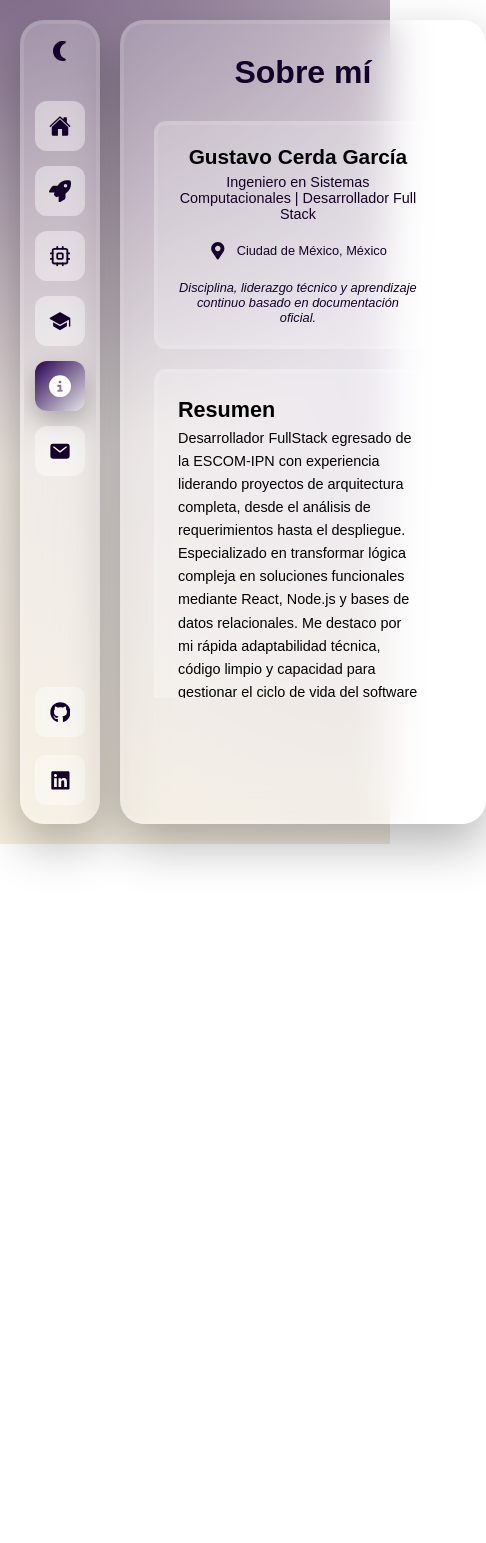
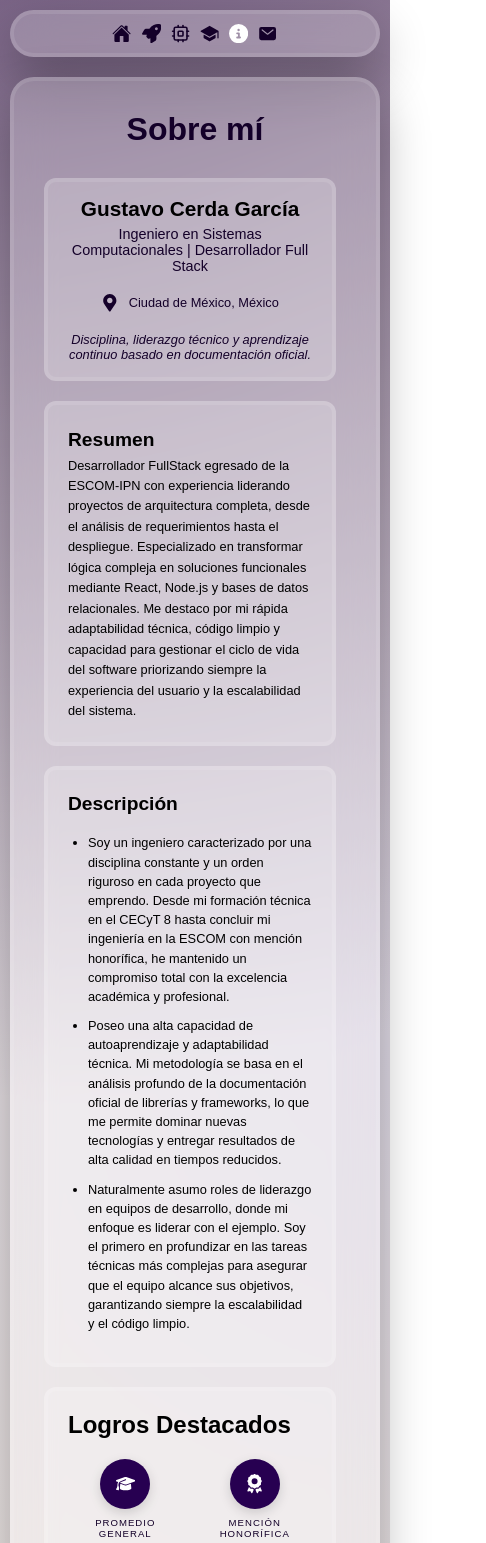
Before and after one commit to GussCG/portfolio-gcg, a React (Vite) app: page /about in a window 390 px wide. Shown: the top 1543 px of the page, 486 px wide, since content can reach past the window. Before the commit the page ends 844 px from the top, so only its background shows below. Built offline with nearby package versions, Linux system fonts and the light colour scheme; a web font is replaced by a local one.

Commit message:
Se arreglaron los media querys

```diff
--- a/src/App.jsx
+++ b/src/App.jsx
@@ -1,3 +1,4 @@
+import { useState, useEffect } from "react";
 import { Routes, Route } from "react-router-dom";
 import MainLayout from "./layouts/MainLayout";
 import { ThemeProvider } from "./context/ThemeContext";
@@ -10,6 +11,32 @@ import Contact from "./components/sections/Contact/Contact";
 import About from "./components/sections/About/About";
 
 function App() {
+  const [isMobile, setIsMobile] = useState(false);
+
+  useEffect(() => {
+    const handleResize = () => {
+      setIsMobile(window.innerWidth <= 320);
+    };
+
+    window.addEventListener("resize", handleResize);
+    handleResize();
+
+    return () => window.removeEventListener("resize", handleResize);
+  }, []);
+
+  if (isMobile) {
+    return (
+      <div className="mobile-warning">
+        <h1>Pronto Versión para Móviles!</h1>
+        <p>
+          Estamos trabajando en una versión optimizada para dispositivos
+          móviles. Por favor, visita el sitio desde una computadora para una
+          mejor experiencia.
+        </p>
+      </div>
+    );
+  }
+
   return (
     <ThemeProvider>
       <MainLayout>
--- a/src/styles/App.scss
+++ b/src/styles/App.scss
@@ -1,6 +1,7 @@
 @use "variables" as *;
 
 .app-layout {
+  width: 100vw;
   min-height: 100vh;
   padding: 20px;
   background: var(--dynamic-bg);
@@ -15,6 +16,15 @@
 
   animation: gradientMove 20s ease infinite;
   transition: background 0.5s ease;
+
+  @media (max-width: 768px) {
+    grid-template-columns: 1fr;
+    grid-template-rows: auto 1fr;
+    grid-template-areas:
+      "sidebar"
+      "main";
+    padding: 10px;
+  }
 
   .app-content {
     grid-area: main;
@@ -32,3 +42,33 @@
     flex-direction: column;
   }
 }
+
+.mobile-warning {
+  position: fixed;
+  top: 0;
+  left: 0;
+  width: 100%;
+  height: 100%;
+  background: rgba(0, 0, 0, 0.8);
+  color: #fff;
+  display: flex;
+  flex-direction: column;
+  justify-content: center;
+  align-items: center;
+  text-align: center;
+  padding: 20px;
+  z-index: 9999;
+  gap: 20px;
+
+  h2 {
+    font-size: 24px;
+    margin-bottom: 10px;
+    color: var(--primary-color);
+  }
+
+  p {
+    font-size: 18px;
+    max-width: 400px;
+    color: var(--text-color);
+  }
+}
--- a/src/styles/components/_cards.scss
+++ b/src/styles/components/_cards.scss
@@ -294,5 +294,16 @@
         }
       }
     }
+
+    @media (max-width: 550px) {
+      .education-content {
+        align-items: center;
+        text-align: center;
+      }
+
+      .education-logos {
+        display: none;
+      }
+    }
   }
 }
--- a/src/styles/components/_sections.scss
+++ b/src/styles/components/_sections.scss
@@ -8,8 +8,13 @@
   display: flex;
   justify-content: center;
   align-items: flex-start;
+  position: relative;
 
-  position: relative;
+  @media (max-width: 768px) {
+    height: auto;
+    min-height: 100%;
+    overflow: visible;
+  }
 
   .container {
     width: 100%;
@@ -18,11 +23,10 @@
     flex-direction: column;
 
     h1 {
-      font-size: 3rem;
+      font-size: clamp(2rem, 5vw, 3rem);
       color: var(--accent-color-role);
 
       @media (max-width: 1200px) {
-        font-size: 2rem;
         text-align: center;
       }
     }
@@ -68,19 +72,18 @@
 
   &.home {
     h2 {
-      font-size: 1.5rem;
+      font-size: clamp(1.2rem, 3vw, 1.5rem);
       font-weight: 500;
       margin-bottom: 20px;
       color: var(--accent-color-role);
 
       @media (max-width: 1200px) {
-        font-size: 1.2rem;
         text-align: center;
       }
     }
 
     p {
-      font-size: 1.2rem;
+      font-size: clamp(0.95rem, 2vw, 1.2rem);
       font-weight: 300;
       margin: 0 auto 30px auto;
       line-height: 1.5;
@@ -89,17 +92,13 @@
       strong {
         font-weight: 700;
       }
-
-      @media (max-width: 1200px) {
-        font-size: 0.9rem;
-      }
     }
 
     .quick-stats {
       display: flex;
       justify-content: center;
-      gap: 40px;
-      margin-top: 50px;
+      gap: clamp(20px, 4vw, 40px);
+      margin-top: clamp(30px, 5vw, 50px);
 
       .stat {
         display: flex;
@@ -107,18 +106,13 @@
         align-items: center;
 
         .number {
-          font-size: 2rem;
+          font-size: clamp(1.5rem, 4vw, 2rem);
           font-weight: 700;
           text-align: center;
-
-          @media (max-width: 1200px) {
-            font-size: 1.5rem;
-            text-align: center;
-          }
         }
 
         .label {
-          font-size: 0.9rem;
+          font-size: clamp(0.75rem, 1.5vw, 0.9rem);
           font-weight: 500;
           color: var(--accent-color-role);
           text-align: center;
@@ -140,6 +134,15 @@
         justify-content: center;
         align-items: flex-start;
         margin-bottom: 30px;
+
+        @media (max-width: 500px) {
+          align-items: center !important;
+          text-align: center;
+
+          h2 {
+            font-size: 1.8rem;
+          }
+        }
 
         .filters {
           display: flex;
@@ -170,6 +173,22 @@
               box-shadow: 0 8px 20px rgba(0, 0, 0, 0.2);
             }
           }
+
+          @media (max-width: 500px) {
+            overflow-x: auto;
+            padding-bottom: 10px;
+            justify-content: flex-start;
+
+            &::-webkit-scrollbar {
+              display: none;
+            }
+            scrollbar-width: none;
+
+            button {
+              flex-shrink: 0;
+              white-space: nowrap;
+            }
+          }
         }
 
         @media (max-width: 1200px) {
@@ -186,8 +205,12 @@
         padding-right: 10px;
 
         display: grid;
-        grid-template-columns: repeat(auto-fit, minmax(400px, 1fr));
+        grid-template-columns: repeat(auto-fit, minmax(300px, 1fr));
         gap: 20px;
+
+        @media (max-width: 550px) {
+          grid-template-columns: 1fr;
+        }
       }
     }
   }
@@ -320,6 +343,9 @@
           flex-direction: column;
           gap: 20px;
           margin-top: 30px;
+
+          height: auto;
+          overflow-y: visible;
         }
       }
 
@@ -334,7 +360,7 @@
         border: var(--border-container);
         border-radius: 12px;
         background-color: var(--background-container);
-        padding: 20px;
+        padding: clamp(15px, 3vw, 20px);
 
         display: flex;
         flex-direction: column;
@@ -355,12 +381,12 @@
             gap: 5px;
 
             .name {
-              font-size: 1.7rem;
+              font-size: clamp(1.3rem, 3vw, 1.7rem);
               font-weight: 700;
             }
 
             .role {
-              font-size: 1rem;
+              font-size: clamp(0.9rem, 1.5vw, 1rem);
               font-weight: 500;
               color: var(--accent-color-role);
             }
@@ -397,25 +423,22 @@
             .item {
               .name {
                 text-align: center;
-                font-size: 1.3rem;
               }
 
               .role {
                 text-align: center;
-                font-size: 0.9rem;
               }
             }
           }
         }
 
         .motto {
-          font-size: 0.9rem;
+          font-size: clamp(0.8rem, 1.5vw, 0.9rem);
           font-style: italic;
           color: var(--accent-color-role);
 
           @media (max-width: 1200px) {
             text-align: center;
-            font-size: 0.8rem;
           }
         }
       }
@@ -427,7 +450,7 @@
         border-radius: 12px;
         background-color: var(--background-container);
 
-        font-size: 0.9rem;
+        font-size: clamp(0.8rem, 1.5vw, 0.9rem);
         line-height: 1.6;
       }
 
@@ -442,7 +465,7 @@
         flex-direction: column;
         gap: 15px;
 
-        font-size: 0.9rem;
+        font-size: clamp(0.8rem, 1.5vw, 0.9rem);
         line-height: 1.5;
 
         ul {
@@ -467,12 +490,9 @@
         flex-direction: column;
 
         .badges-container {
-          display: flex;
-          flex-direction: row;
-          align-items: flex-start;
-          justify-content: center;
-          gap: 10px;
-          flex: 1;
+          display: grid;
+          grid-template-columns: repeat(auto-fit, minmax(100px, 1fr));
+          gap: 15px;
           width: 100%;
           margin-top: 20px;
 
@@ -483,8 +503,8 @@
             flex: 1;
 
             .icon-wrapper {
-              width: 60px;
-              height: 60px;
+              width: clamp(50px, 8vw, 60px);
+              height: clamp(50px, 8vw, 60px);
               border-radius: 50%;
               background-color: var(--accent-color);
               display: flex;
@@ -500,20 +520,20 @@
               }
 
               .highlight-icon {
-                font-size: 1.5rem;
+                font-size: clamp(1.2rem, 2vw, 1.5rem);
                 color: white;
               }
             }
 
             .highlight-value {
-              font-size: 0.8rem;
+              font-size: clamp(0.9rem, 1.5vw, 1rem);
               font-weight: 700;
               text-align: center;
               margin-top: 4px;
             }
 
             .highlight-label {
-              font-size: 0.75rem;
+              font-size: clamp(0.6rem, 1.2vw, 0.8rem);
               color: var(--accent-color-role);
               text-transform: uppercase;
               letter-spacing: 1px;
@@ -544,7 +564,7 @@
             .philosophy-point {
               font-weight: 500;
               color: var(--accent-color-role);
-              font-size: 0.9rem;
+              font-size: clamp(0.8rem, 1.5vw, 0.9rem);
             }
           }
         }
--- a/src/styles/components/_sidebar.scss
+++ b/src/styles/components/_sidebar.scss
@@ -182,6 +182,12 @@
         font-size: 1.1rem;
       }
     }
+
+    @media (max-width: 550px) {
+      .social-link {
+        display: none;
+      }
+    }
   }
 
   @media (max-width: 1200px) {
@@ -253,4 +259,97 @@
       }
     }
   }
+
+  @media (max-width: 768px) {
+    position: relative;
+    width: 100%;
+    height: auto;
+
+    display: flex;
+    flex-direction: row;
+    align-items: center;
+    justify-content: space-between;
+    padding: 10px 20px;
+
+    .sidebar__header {
+      position: static;
+      min-height: auto;
+      padding: 0;
+
+      .profile-image-wrapper,
+      .profile-name,
+      .profile-role {
+        display: none;
+      }
+
+      .toggle-theme-button {
+        position: static;
+        margin: 0;
+      }
+    }
+
+    .sidebar__nav {
+      padding: 0;
+
+      ul {
+        flex-direction: row;
+        gap: 10px;
+
+        .nav-link {
+          width: 40px;
+          height: 40px;
+          padding: 0;
+
+          span:not(.nav-icon) {
+            display: none; // Solo iconos para que quepan todos
+          }
+        }
+      }
+    }
+
+    .sidebar__footer {
+      padding: 0;
+      flex-direction: row;
+      gap: 10px;
+
+      .social-link {
+        width: 40px;
+        height: 40px;
+        padding: 0;
+      }
+    }
+  }
+
+  @media (max-width: 400px) {
+    .sidebar__header {
+      .toggle-theme-button {
+        display: none;
+      }
+    }
+
+    .sidebar__nav {
+      padding: 0;
+
+      ul {
+        flex-direction: row;
+        gap: 10px;
+
+        .nav-link {
+          width: auto;
+          height: auto;
+          background-color: transparent;
+          padding: 0;
+
+          &.active {
+            background: transparent;
+            box-shadow: none;
+          }
+
+          .nav-icon {
+            font-size: 1.2rem;
+          }
+        }
+      }
+    }
+  }
 }
```
